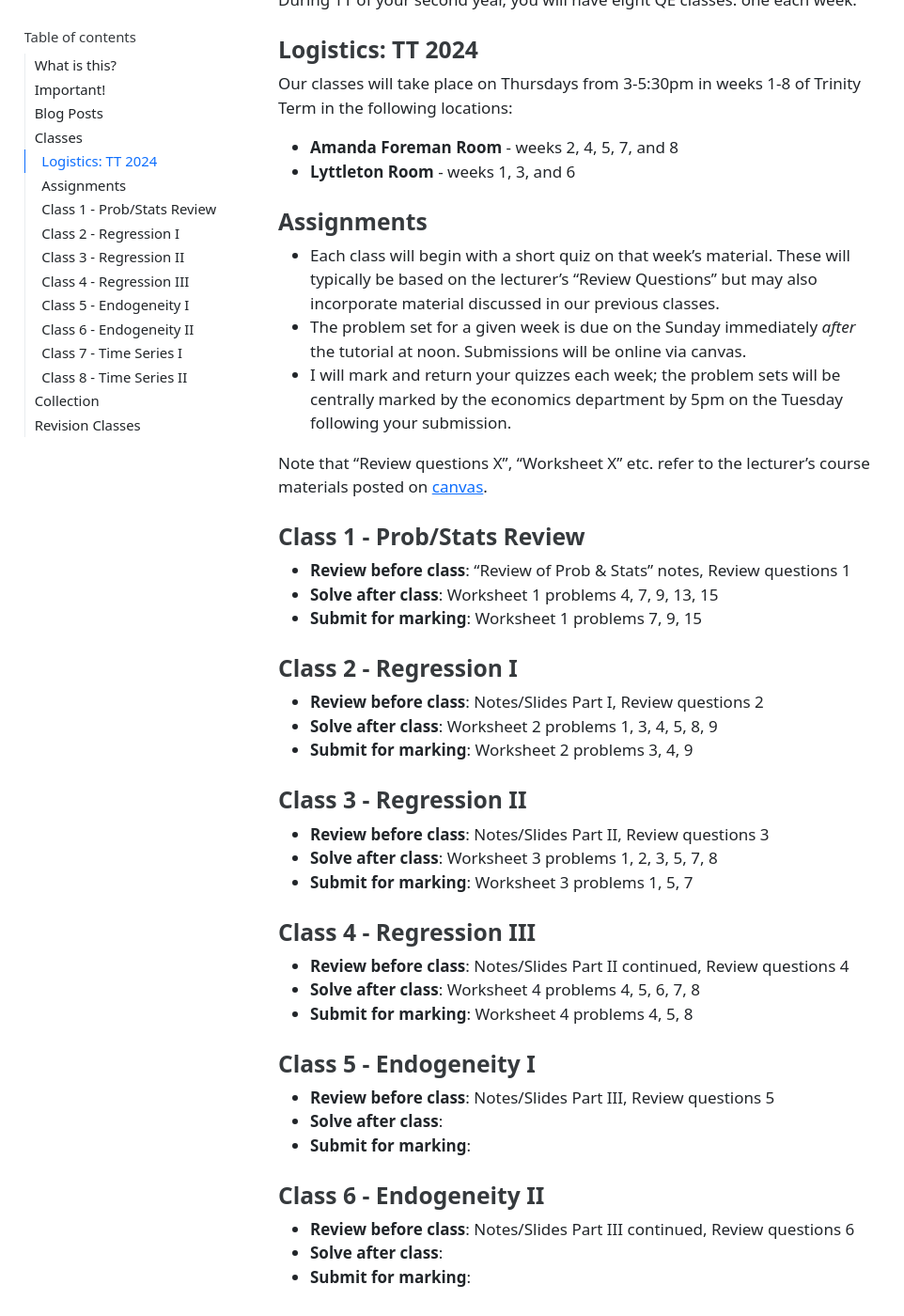
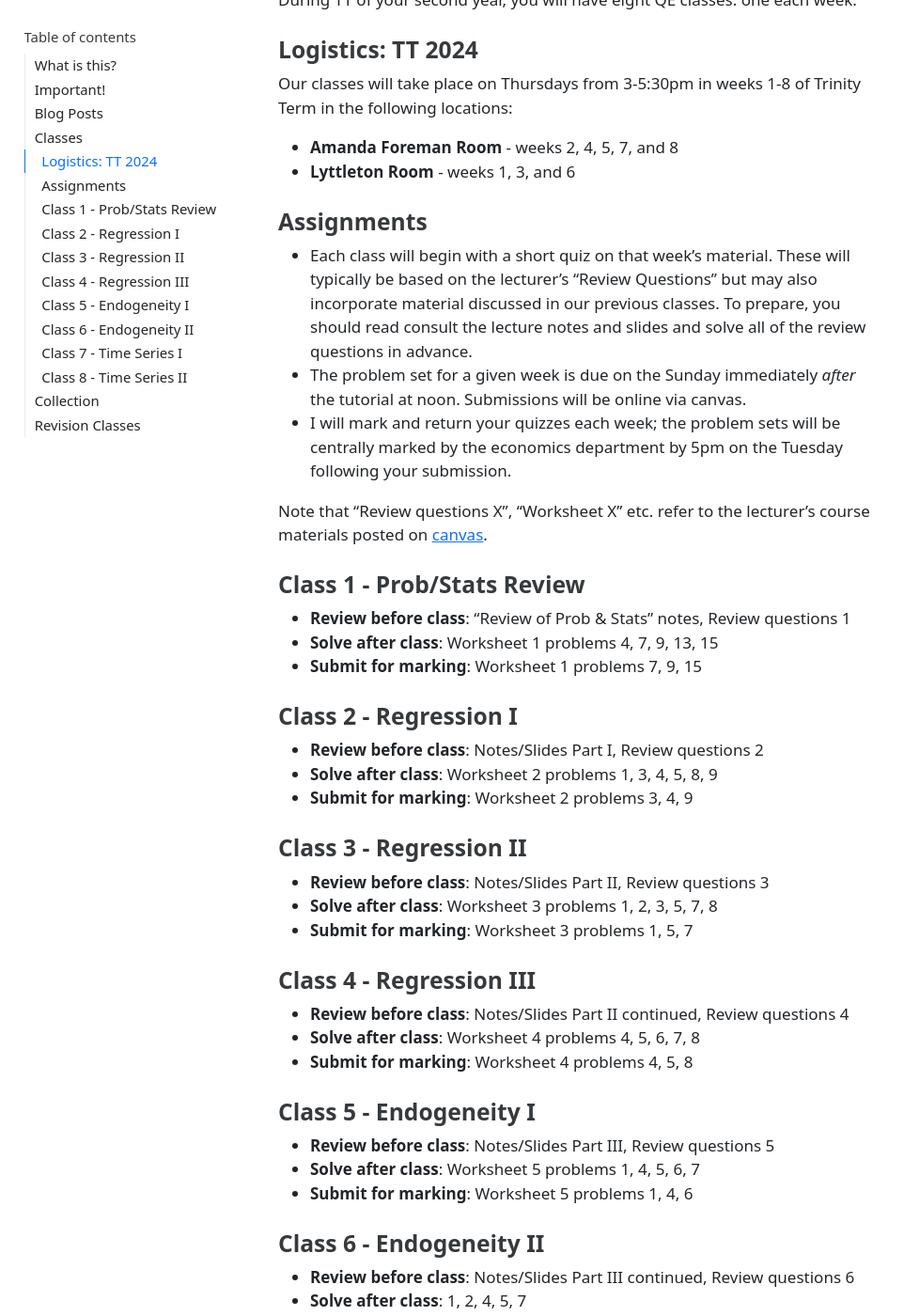
Before and after one commit to fditraglia/fditraglia.github.io, a Jekyll site: the page QE.html, which Jekyll copies as it is, in a window 1280 px wide and 1400 px high, scrolled down 1054 px. Shown: the whole window at 94% size, without its empty margins (0-962 px from the left). Built offline with Jekyll 4.4.1, drawn with Linux system fonts in a browser that asks for light colours; some of the changed text lies outside the part shown.

Commit message:
update QE page

```diff
--- a/QE.html
+++ b/QE.html
@@ -7,7 +7,7 @@
 <meta name="viewport" content="width=device-width, initial-scale=1.0, user-scalable=yes">
 
 <meta name="author" content="Francis J. DiTraglia">
-<meta name="dcterms.date" content="2024-04-23">
+<meta name="dcterms.date" content="2024-05-14">
 
 <title>Quantitative Economics</title>
 <style>
@@ -3026,7 +3026,7 @@ vertical-align: -.125em;
     <div>
     <div class="quarto-title-meta-heading">Published</div>
     <div class="quarto-title-meta-contents">
-      <p class="date">April 23, 2024</p>
+      <p class="date">May 14, 2024</p>
     </div>
   </div>
 
@@ -3071,7 +3071,7 @@ vertical-align: -.125em;
 <section id="assignments" class="level3">
 <h3 class="anchored" data-anchor-id="assignments">Assignments</h3>
 <ul>
-<li>Each class will begin with a short quiz on that week’s material. These will typically be based on the lecturer’s “Review Questions” but may also incorporate material discussed in our previous classes.</li>
+<li>Each class will begin with a short quiz on that week’s material. These will typically be based on the lecturer’s “Review Questions” but may also incorporate material discussed in our previous classes. To prepare, you should read consult the lecture notes and slides and solve all of the review questions in advance.</li>
 <li>The problem set for a given week is due on the Sunday immediately <em>after</em> the tutorial at noon. Submissions will be online via canvas.</li>
 <li>I will mark and return your quizzes each week; the problem sets will be centrally marked by the economics department by 5pm on the Tuesday following your submission.</li>
 </ul>
@@ -3113,32 +3113,32 @@ vertical-align: -.125em;
 <h3 class="anchored" data-anchor-id="class-5---endogeneity-i">Class 5 - Endogeneity I</h3>
 <ul>
 <li><strong>Review before class</strong>: Notes/Slides Part III, Review questions 5</li>
-<li><strong>Solve after class</strong>:</li>
-<li><strong>Submit for marking</strong>:</li>
+<li><strong>Solve after class</strong>: Worksheet 5 problems 1, 4, 5, 6, 7</li>
+<li><strong>Submit for marking</strong>: Worksheet 5 problems 1, 4, 6</li>
 </ul>
 </section>
 <section id="class-6---endogeneity-ii" class="level3">
 <h3 class="anchored" data-anchor-id="class-6---endogeneity-ii">Class 6 - Endogeneity II</h3>
 <ul>
 <li><strong>Review before class</strong>: Notes/Slides Part III continued, Review questions 6</li>
-<li><strong>Solve after class</strong>:</li>
-<li><strong>Submit for marking</strong>:</li>
+<li><strong>Solve after class</strong>: 1, 2, 4, 5, 7</li>
+<li><strong>Submit for marking</strong>: 1, 2, 4</li>
 </ul>
 </section>
 <section id="class-7---time-series-i" class="level3">
 <h3 class="anchored" data-anchor-id="class-7---time-series-i">Class 7 - Time Series I</h3>
 <ul>
 <li><strong>Review before class</strong>: Notes/Slides Part IV, Review questions 7</li>
-<li><strong>Solve after class</strong>:</li>
-<li><strong>Submit for marking</strong>:</li>
+<li><strong>Solve after class</strong>: 1, 2, 3, 4</li>
+<li><strong>Submit for marking</strong>: 1, 4</li>
 </ul>
 </section>
 <section id="class-8---time-series-ii" class="level3">
 <h3 class="anchored" data-anchor-id="class-8---time-series-ii">Class 8 - Time Series II</h3>
 <ul>
 <li><strong>Review before class</strong>: Notes/Slides Part IV continued, Review questions 8</li>
-<li><strong>Solve after class</strong>:</li>
-<li><strong>Submit for marking</strong>:</li>
+<li><strong>Solve after class</strong>: 1, 2, 3, 4</li>
+<li><strong>Submit for marking</strong>: 1, 2</li>
 </ul>
 <!--## Overview
 I'll teach Prelims Probability & Statistics at LMH in seven classes over the course of Michaelmas and Hilary Terms and two revision classes in Trinity Term. Because these are classes, all first-year PPE students will attend the same sessions. Each class will begin with a quiz, but there is no work to submit in advance. I expect you to attend all classes and to arrive on time. If you are unwell and unable to attend, please let me know by email.
```
